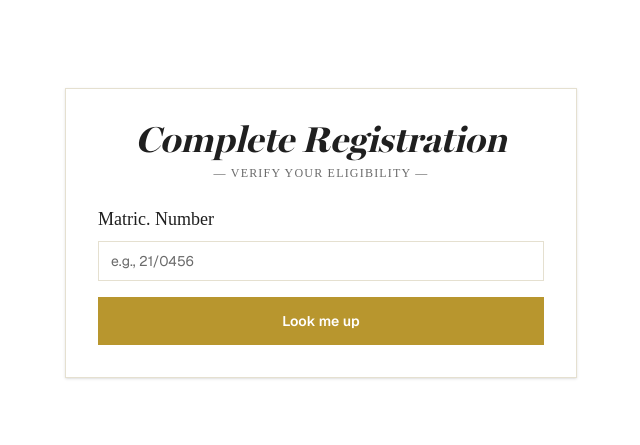
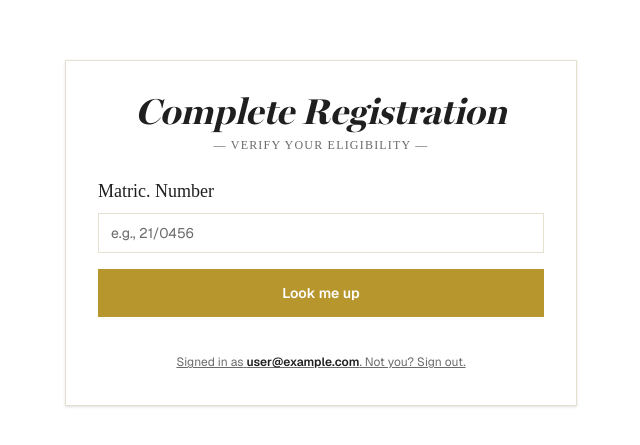
Before and after one commit to GDGBabcockUniversity/babcock-votes, a Next.js app: page /register in a window 1280 px wide. Shown: the part 167-612 px from the top of the page, without its empty margins (319-959 px from the left). Built offline with nearby package versions, Linux system fonts and the light colour scheme; no server answers; the database is empty; sample sign-in values are in the browser's storage.

Commit message:
feat: add sign out option to registration page

```diff
--- a/app/(auth)/register/page.tsx
+++ b/app/(auth)/register/page.tsx
@@ -14,7 +14,12 @@ type Step = "matric" | "confirm";
 
 const RegisterPage = () => {
   const router = useRouter();
-  const { firebaseUser, loading: authLoading, refreshProfile } = useAuth();
+  const {
+    firebaseUser,
+    loading: authLoading,
+    refreshProfile,
+    signOut,
+  } = useAuth();
 
   const [step, setStep] = useState<Step>("matric");
   const [matricNumber, setMatricNumber] = useState("");
@@ -212,6 +217,20 @@ const RegisterPage = () => {
           </div>
         </div>
       )}
+
+      <div className="mt-8 text-center">
+        <button
+          onClick={signOut}
+          type="button"
+          className="text-xs text-muted-gray underline hover:text-charcoal transition-colors font-sans"
+        >
+          Signed in as{" "}
+          <span className="font-semibold text-charcoal">
+            {firebaseUser.email}
+          </span>
+          . Not you? Sign out.
+        </button>
+      </div>
     </div>
   );
 };
```
